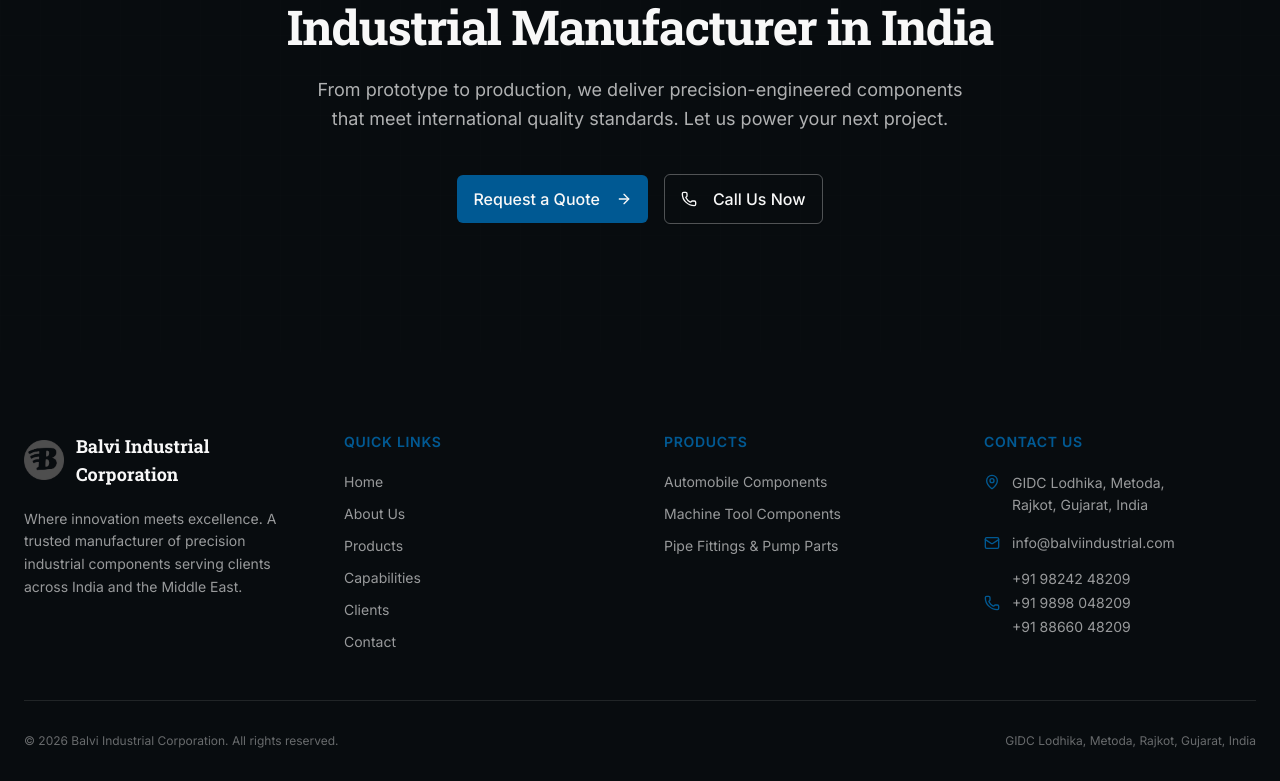
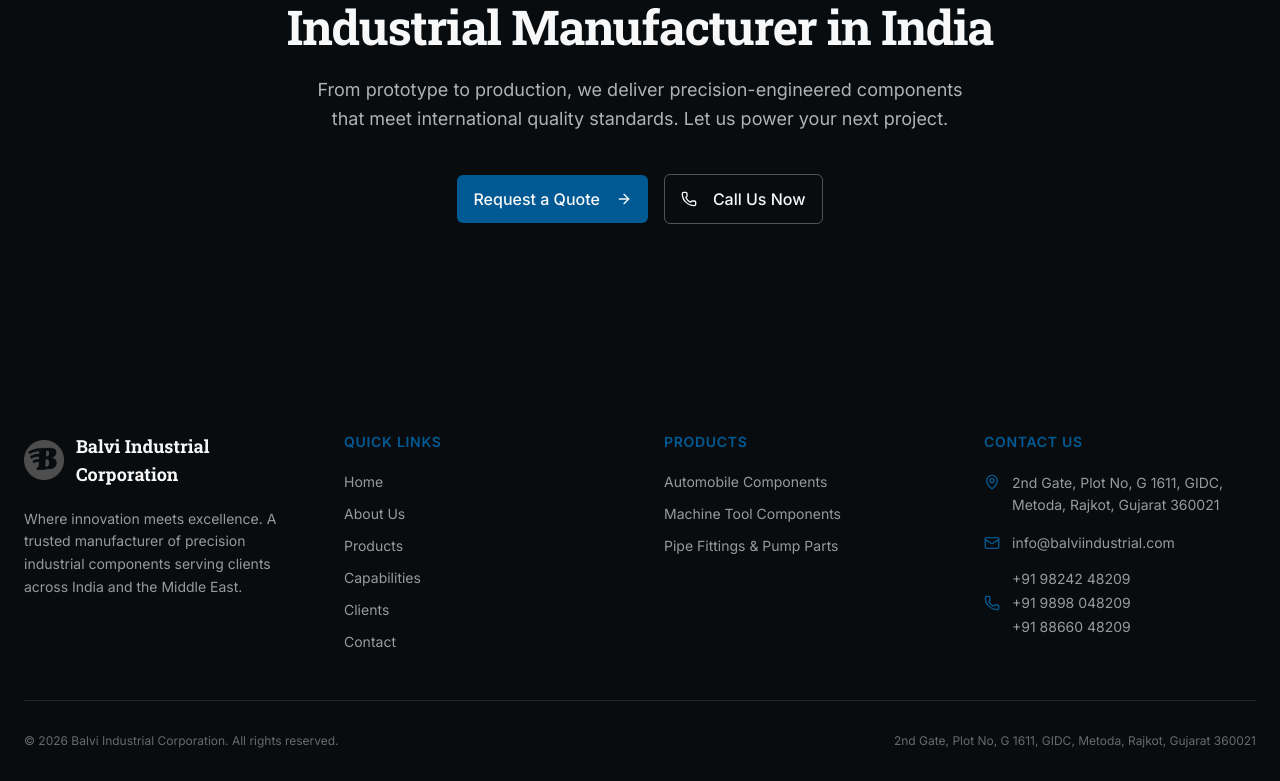
Before and after one commit to Dharm06/BALVI-INDUSTRIAL-CORPORATION-1, a Next.js app: page / in a window 1280 px wide. Shown: the part 4401-5182 px from the top of the page. Built offline with nearby package versions, Linux system fonts and the light colour scheme.

Commit message:
final Change

```diff
--- a/components/footer.tsx
+++ b/components/footer.tsx
@@ -100,9 +100,9 @@ export function Footer() {
               <div className="flex items-start gap-3">
                 <MapPin className="mt-0.5 h-4 w-4 shrink-0 text-primary" />
                 <span className="text-sm leading-relaxed text-primary-foreground/60">
-                  GIDC Lodhika, Metoda,
+                  2nd Gate, Plot No, G 1611, GIDC,
                   <br />
-                  Rajkot, Gujarat, India
+                  Metoda, Rajkot, Gujarat 360021
                 </span>
               </div>
               <div className="flex items-center gap-3">
@@ -147,7 +147,7 @@ export function Footer() {
               {"© 2026 Balvi Industrial Corporation. All rights reserved."}
             </p>
             <p className="text-xs text-primary-foreground/40">
-              GIDC Lodhika, Metoda, Rajkot, Gujarat, India
+              2nd Gate, Plot No, G 1611, GIDC, Metoda, Rajkot, Gujarat 360021
             </p>
           </div>
         </div>
```
